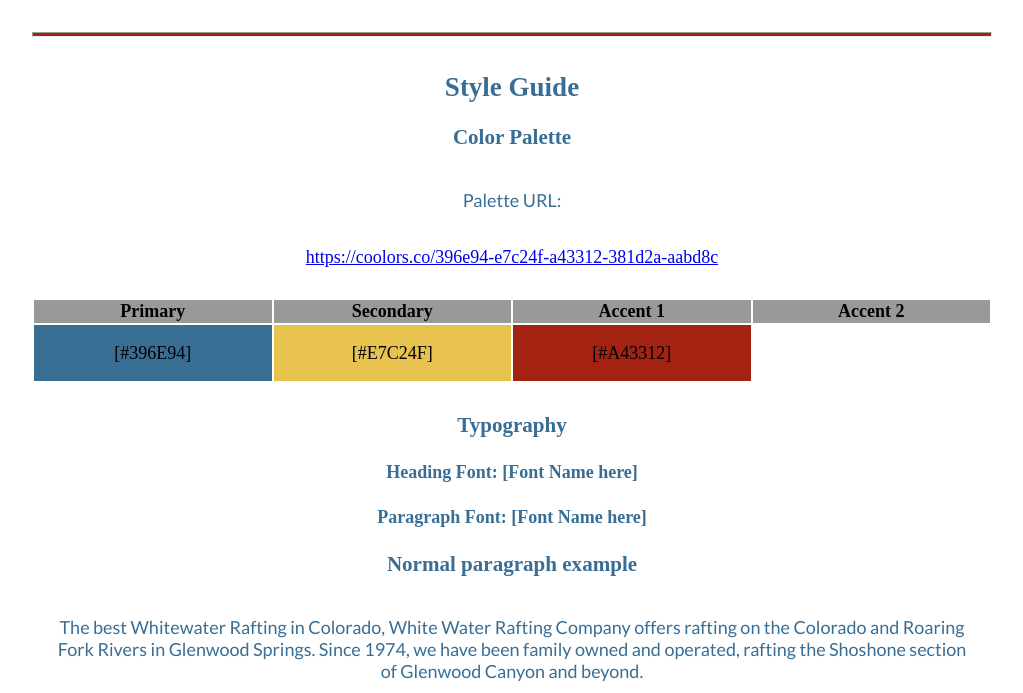
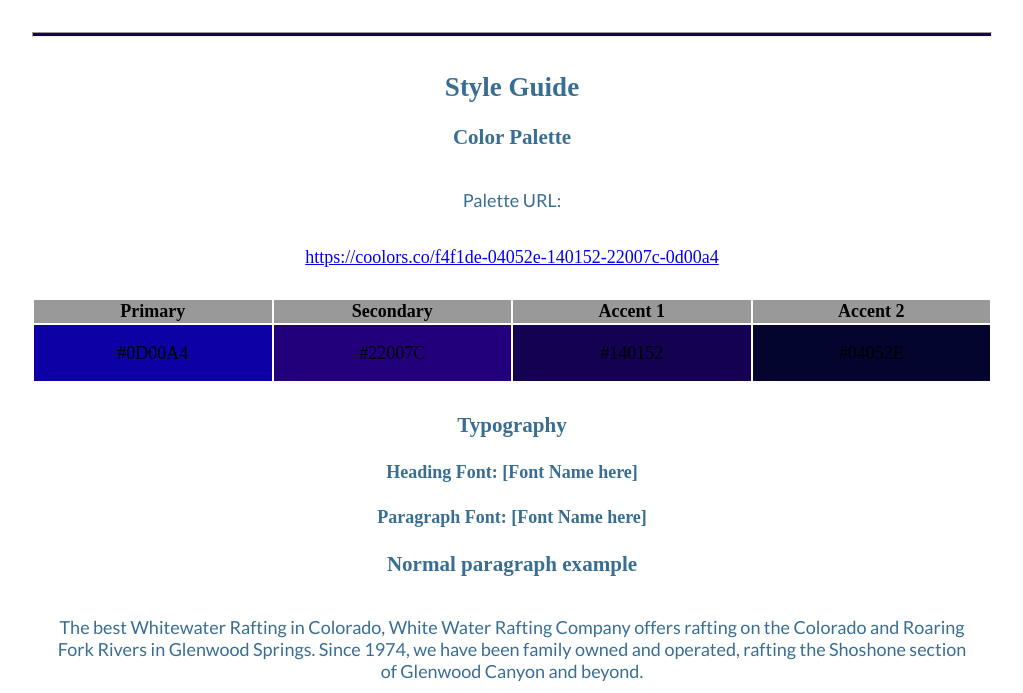
Before and after one commit to efffectery/wdd130, a plain HTML site: page wwr/site-plan-rafting.html in a window 1280 px wide. Shown: the part 1087-1780 px from the top of the page, without its empty margins (128-1151 px from the left). Drawn offline with Linux system fonts and the light colour scheme; a web font is replaced by a local one.

Commit message:
changed the color scheme

```diff
--- a/wwr/site-plan-rafting.html
+++ b/wwr/site-plan-rafting.html
@@ -41,8 +41,8 @@
 
     <!-- Copy and paste the URL to your finished palette below. Replace the href value that is there with yours. Make sure to paste it into both the href value and the content text of the <a> tag -->
     <p>Palette URL:</p>
-    <a href="https://coolors.co/396e94-e7c24f-a43312-381d2a-aabd8c"
-      target="_blank">https://coolors.co/396e94-e7c24f-a43312-381d2a-aabd8c</a>
+    <a href="https://coolors.co/f4f1de-04052e-140152-22007c-0d00a4"
+      target="_blank">https://coolors.co/f4f1de-04052e-140152-22007c-0d00a4</a>
 
     <table class="colors">
       <tr>
@@ -53,10 +53,10 @@
       </tr>
       <!-- Replace the numbers in the boxes below with your hex color codes. Then switch to the site-plan.css file and change your colors there as well. -->
       <tr>
-        <td class="primary">[#396E94]</td>
-        <td class="secondary">[#E7C24F]</td>
-        <td class="accent1">[#A43312]</td>
-        <td class="accent2"></td>
+        <td class="primary">#0D00A4</td>
+        <td class="secondary">#22007C</td>
+        <td class="accent1">#140152</td>
+        <td class="accent2">#04052E</td>
       </tr>
     </table>
 
--- a/wwr/styles/site-plan-rafting.css
+++ b/wwr/styles/site-plan-rafting.css
@@ -5,10 +5,10 @@ Fonts are separated by a & */
 
 :root {
   /* change the values below to your colors from your palette */
-  --primary-color: #396E94   ;
-  --secondary-color: #E7C24F ;
-  --accent1-color: #A42212;
-  --accent2-color: white;
+  --primary-color: #0D00A4;
+  --secondary-color: #22007C;
+  --accent1-color: #140152;
+  --accent2-color: #04052E;
 
   /* change the values below to your chosen font(s) */
   --heading-font: "IM Fell French Canon";
```
